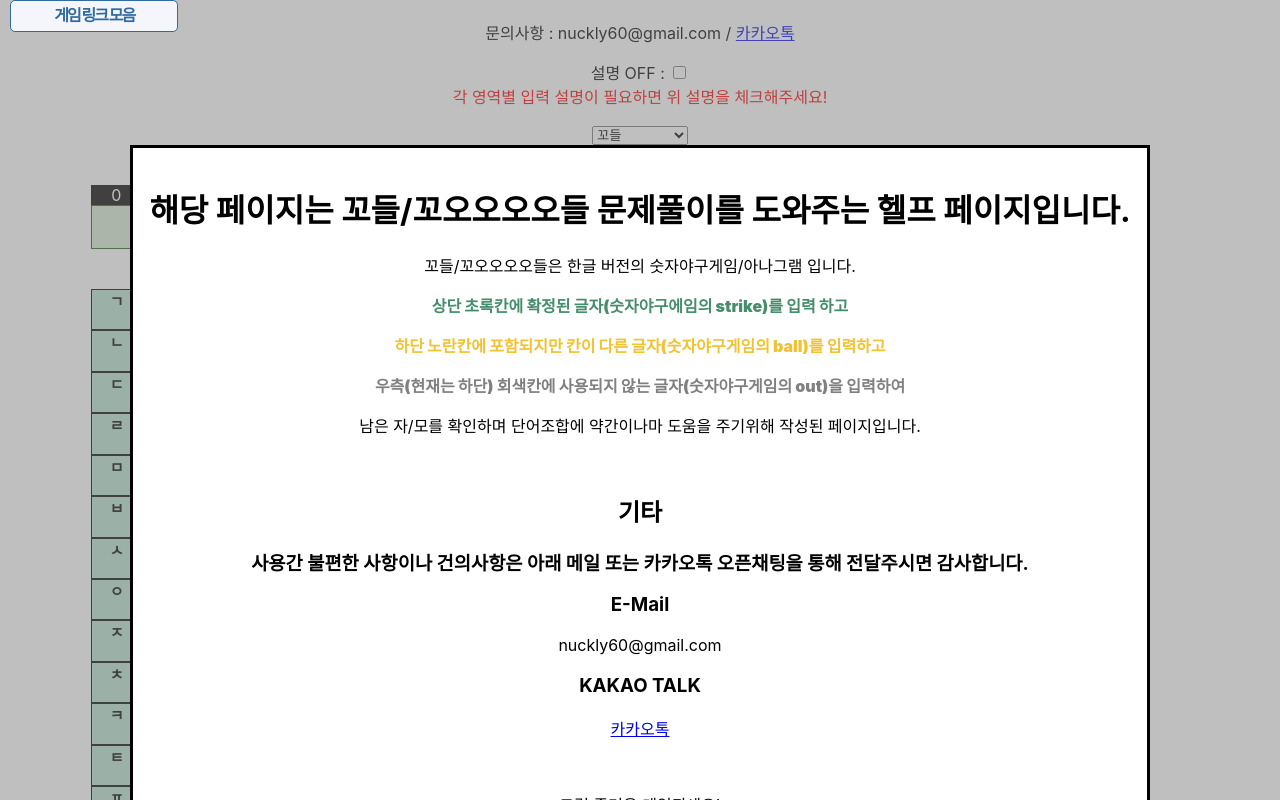
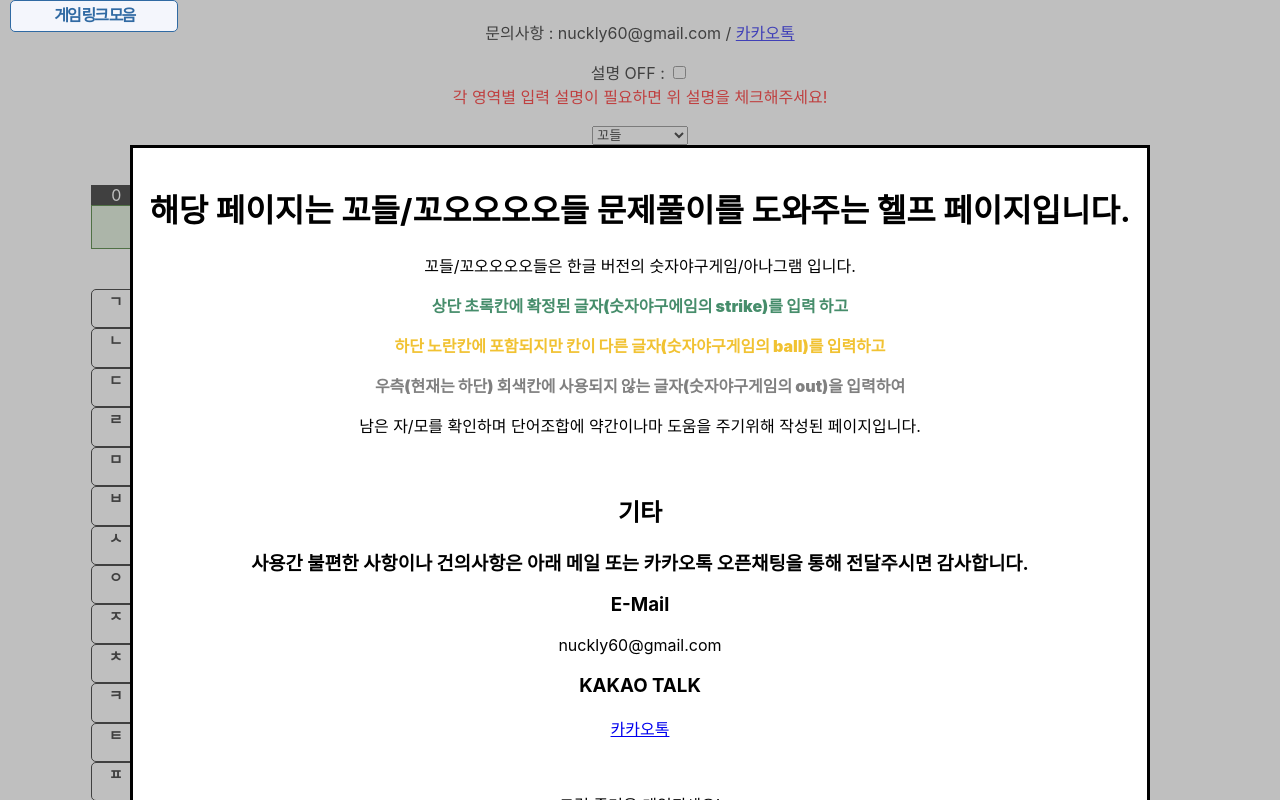
Before and after one commit to GaeTaeng/kordle-helper, a React (Create React App) app: page / in a window 1280 px wide. Shown: the top 800 px of the page. Built offline with nearby package versions, Linux system fonts and the light colour scheme.

Commit message:
아이템박스 수정

```diff
--- a/package.json
+++ b/package.json
@@ -34,5 +34,8 @@
       "last 1 firefox version",
       "last 1 safari version"
     ]
+  },
+  "devDependencies": {
+    "ajv": "^7.2.4"
   }
 }
--- a/src/kordle_helper/contents/KordleContents.css
+++ b/src/kordle_helper/contents/KordleContents.css
@@ -34,7 +34,8 @@
 }
 .kooooodle
 .word {
-    width: 25px;
+    /* width: 25px; */
+    width: 50px;
 }
 
 .answerInputContainer {
@@ -110,24 +111,32 @@
 }
 
 
-.kordle
 .exampleListCase {
+    display: flex;
+    flex-direction : column;
+    justify-content: space-evenly;
+
 
 }
 
-.kooooodle
-.exampleListCase {
+.exmapleItemBox {
+    /* background-color: #b7e1cd; */
+    border: 0.1px solid black;
+    border-radius: 5px;
+    /* margin-bottom: 3px; */
 
 }
 
+.exmapleItemBox:hover {
+    background-color: #b7e1cd;
+
+}
 .exmapleItem {
     width: calc(100% - 1px) ;
-
+    height: 100%;
     min-height: 20px;
     font-size: 15px;
     font-weight: 1000;
-    background-color: #b7e1cd;
-    border: 0.1px solid black;
     text-align: center;
     vertical-align: middle;
 
--- a/src/kordle_helper/contents/KordleContents.js
+++ b/src/kordle_helper/contents/KordleContents.js
@@ -225,10 +225,12 @@ function KordleContents({type}) {
                     {exampleList.map((example, idx) => {
                             return <div key={`exampleListCase_${idx}`} className="exampleListCase word">
                                     {example.filter(item => item !== answerList[idx] && !warningList[idx].includes(item) && !notUseList[0].includes(item) && !notUseList[1].includes(item)).map((item, idx2) => {
-                                        return <div key={`exmapleItem_${idx2}`} className="exmapleItem" style={{height : `calc(100%/${example.filter(item => item !== answerList[idx] && !warningList[idx].includes(item)).length})`}}
-                                        onClick={() => {handleSelectedExampleItem(item, idx)}}>
+                                        return <div key={`exmapleItem_${idx2}`} className="exmapleItemBox" style={{height : `calc(100%/${example.filter(item => item !== answerList[idx] && !warningList[idx].includes(item)).length})`}}>
+                                            <div className="exmapleItem"  onClick={() => {handleSelectedExampleItem(item, idx)}}>
                                                 {item}
                                             </div>
+                                        </div>
+
                                     })}
                                 </div>
                         })}
--- a/src/kordle_helper/lnbMenu/LnbMenu.js
+++ b/src/kordle_helper/lnbMenu/LnbMenu.js
@@ -7,8 +7,8 @@ function LnbMenu(params) {
         {title : "꼬들", link : "https://kordle.kr/"},
         {title : "꼬오오오오들", link : "https://koooo.kordle.kr/"},
         {title : "개탱-티스토리", link : "https://gaetaeng.tistory.com/"},
-        {title : "[예정](놀자)가위바위보", link : ""},
-        {title : "[예정](놀자)끝말잇기", link : ""},
+        // {title : "[예정](놀자)가위바위보", link : ""},
+        // {title : "[예정](놀자)끝말잇기", link : ""},
 
     ]
 
```
